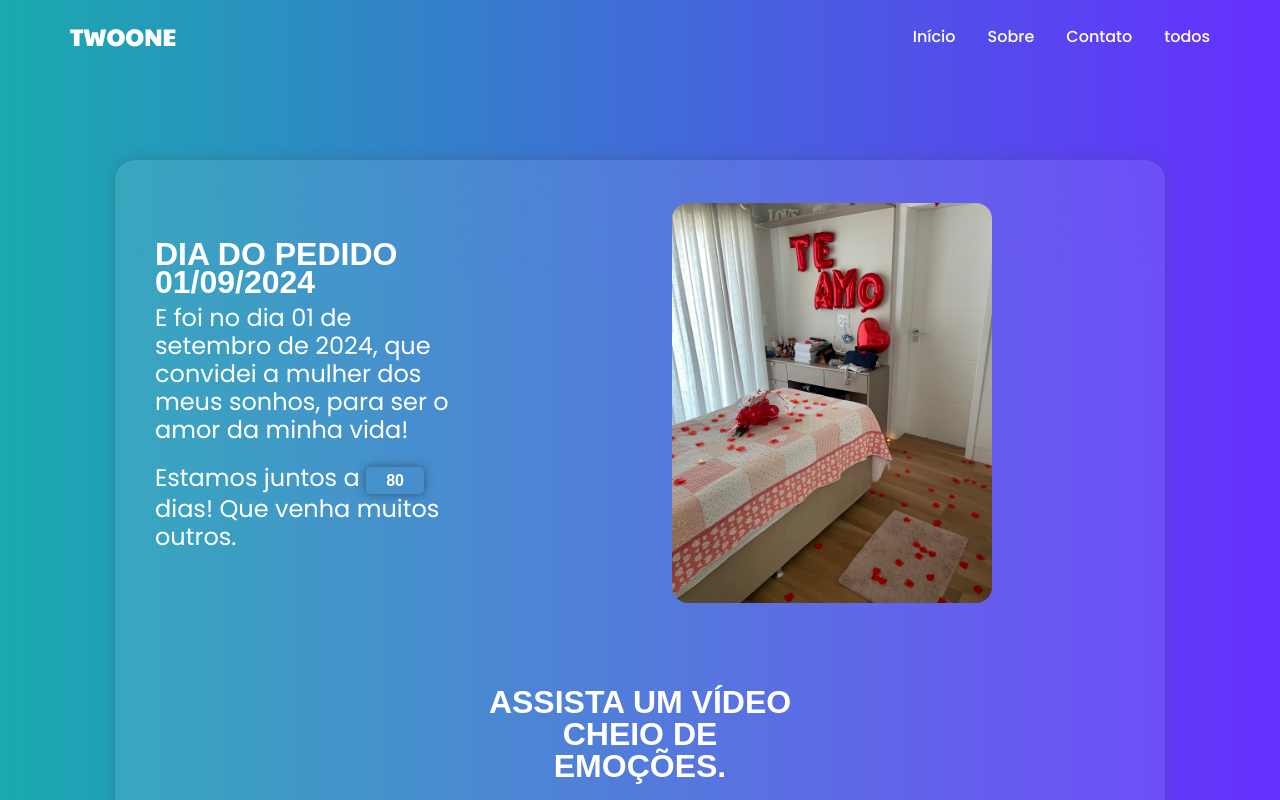
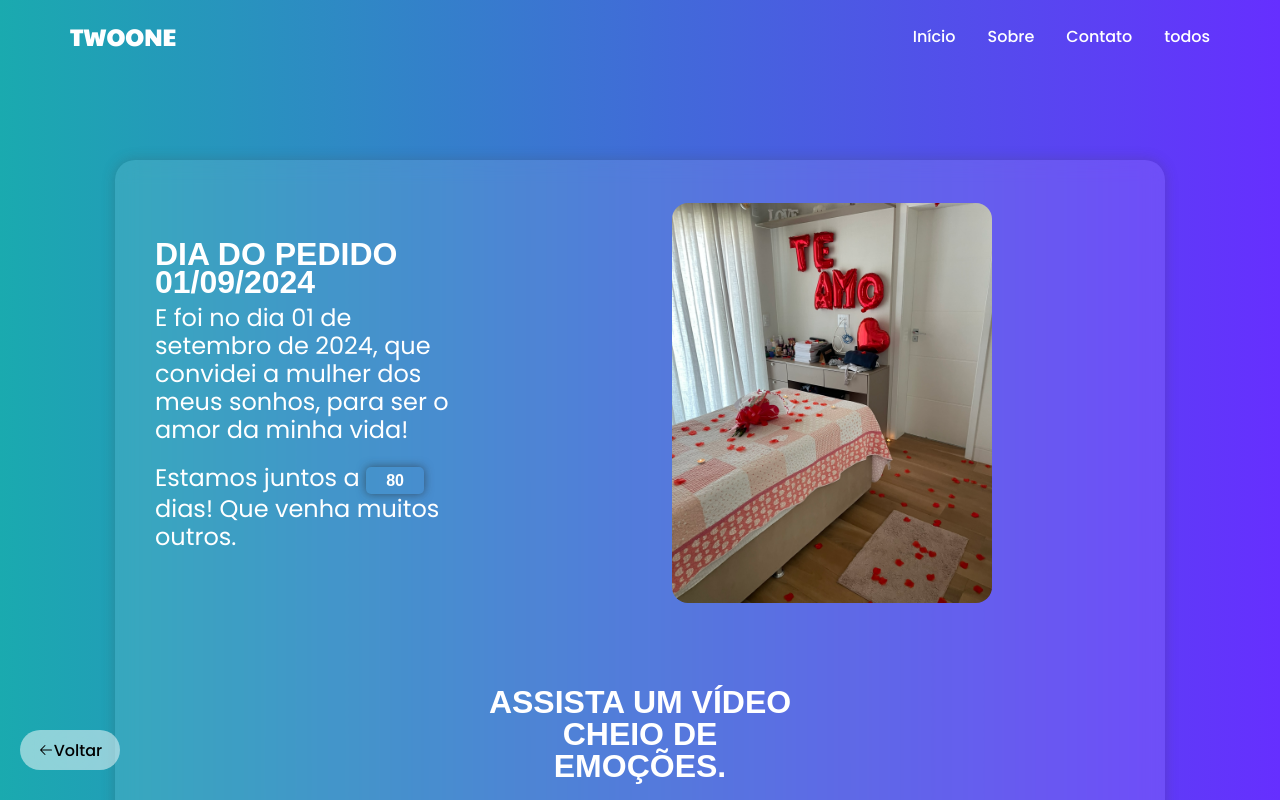
Before and after one commit to Cezarrull/sitetwoone, a React (Vite) app: page /Pedido in a window 1280 px wide. Shown: the top 800 px of the page. Built offline with nearby package versions, Linux system fonts and the light colour scheme.

Commit message:
:wrench::art: adjustments and add new animation from the folder Galeria

```diff
--- a/src/Components/Header/Header.jsx
+++ b/src/Components/Header/Header.jsx
@@ -1,5 +1,6 @@
 import { useState } from "react";
 import './Header.css'
+import { Link } from "react-router-dom";
 
 export function Header() {
     const [active, setActive] = useState("nav__menu");
@@ -23,9 +24,9 @@ export function Header() {
 
                 <ul className={active}>
                     <li className="nav__itemFirst" id="first">
-                        <a href="#" className="nav__link">
+                        <Link to="/" className="nav__link">
                             Início
-                        </a>
+                        </Link>
                     </li>
                     <li className="nav__item">
                         <a href="#" className="nav__link">
--- a/src/Pages/Desenhos/Desenhos.css
+++ b/src/Pages/Desenhos/Desenhos.css
@@ -4,10 +4,35 @@
     padding: 20vh 20px 20vh 20px;
 }
 
+.buttonBack {
+    position: fixed;
+    bottom: 30px;
+    left: 20px;
+    color: var(--black);
+    width: 100px;
+    height: 40px;
+    font-size: 1rem;
+    font-weight: 500;
+    font-family: 'Poppins', sans-serif;
+    display: flex;
+    justify-content: center;
+    align-items: center;
+    border-radius: 20px;
+    background: var(--button);
+    backdrop-filter: blur(50px);
+    transition: 0.2s;
+    cursor: pointer;
+}
+
+.buttonBack:hover {
+    text-decoration: none;
+    background: var(--white);
+}
+
 .content {
     padding: 18px;
     background: var(--bgMain);
-    backdrop-filter: blur(50px);
+    backdrop-filter: blur(10px);
     border-radius: 20px;
     margin-bottom: 10vh;
     padding-bottom: 5vh;
--- a/src/Pages/Desenhos/Desenhos.jsx
+++ b/src/Pages/Desenhos/Desenhos.jsx
@@ -2,6 +2,8 @@ import { Header } from "../../Components/Header/Header";
 import './Desenhos.css'
 
 import { ButtonUp } from "../../Components/ButtonUp/ButtonUp";
+import { ArrowLeft } from "@phosphor-icons/react";
+import { Link } from "react-router-dom";
 
 /*/////////////// Import Images ////////////////*/
 import Image1 from "../../Assets/Desenhos/img1.jpg"
@@ -51,6 +53,8 @@ export function Desenhos() {
         <>
         <Header />
         <ButtonUp />
+        <Link to="/" className="buttonBack"><ArrowLeft size={16}/>Voltar</Link>
+
             <div className="desenhoBody">
                 <div className="content">
                     <div className="contentOne">
--- a/src/Pages/Galeria/Galeria.css
+++ b/src/Pages/Galeria/Galeria.css
@@ -5,6 +5,31 @@
     display: flex;
     justify-content: center;
     align-items: center;
+}
+
+.buttonBack {
+    position: fixed;
+    bottom: 30px;
+    left: 20px;
+    color: var(--black);
+    width: 100px;
+    height: 40px;
+    font-size: 1rem;
+    font-weight: 500;
+    font-family: 'Poppins', sans-serif;
+    display: flex;
+    justify-content: center;
+    align-items: center;
+    border-radius: 20px;
+    background: var(--button);
+    backdrop-filter: blur(50px);
+    transition: 0.2s;
+    cursor: pointer;
+}
+
+.buttonBack:hover {
+    text-decoration: none;
+    background: var(--white);
 }
 
 .contentGaleria {
@@ -46,6 +71,8 @@
     padding: 20px;
     background: var(--white);
     z-index: 1;
+    display: flex;
+    justify-content: space-between;
 }
 
 .details h2 {
@@ -53,6 +80,26 @@
     font-family: 'Poppins', sans-serif;
     color: var(--black);
     font-weight: 600;
+}
+
+.folder {
+    color: var(--black);
+    opacity: 1;
+}
+
+.folderOpen {
+    color: var(--black);
+    position: absolute;
+    opacity: 0;
+    right: 20px;
+}
+
+.boxPhoto:hover .folder{
+    opacity: 0;
+}
+
+.boxPhoto:hover .folderOpen {
+    opacity: 1;
 }
 
 @media screen and (min-width: 700px) {
--- a/src/Pages/Galeria/Galeria.jsx
+++ b/src/Pages/Galeria/Galeria.jsx
@@ -4,11 +4,13 @@ import './Galeria.css';
 import Image1 from '../Galeria/Photos/FotosPrimeiras/porto.jpg'
 import Image2 from '../Galeria/Photos/PedidoDia/nosDoisPedido.jpg'
 import { Link } from "react-router-dom";
+import { ArrowLeft, Folder,FolderOpen } from "@phosphor-icons/react";
 
 export function Galeria() {
     return(
         <>
             <Header />
+            <Link to="/" className="buttonBack"><ArrowLeft size={16}/>Voltar</Link>
             <div className="galeriaBody">
                 <div className="contentGaleria">
                     <Link to="/PrimeirasFotos">
@@ -17,6 +19,8 @@ export function Galeria() {
 
                                 <figcaption className="details">
                                     <h2>PRIMEIRAS FOTOS</h2>
+                                    <Folder size={32} className="folder"/>
+                                    <FolderOpen size={32} className="folderOpen"/>
                                 </figcaption>
                         </figure>
                     </Link>
@@ -26,6 +30,8 @@ export function Galeria() {
 
                                 <figcaption className="details">
                                     <h2>DIA DO PEDIDO</h2>
+                                    <Folder size={32} className="folder"/>
+                                    <FolderOpen size={32} className="folderOpen"/>
                                 </figcaption>
                         </figure>
                     </Link>
--- a/src/Pages/Home/Home.css
+++ b/src/Pages/Home/Home.css
@@ -14,7 +14,7 @@
 .container {
     padding: 20px 18px;
     background: var(--bgMain);
-    backdrop-filter: blur(50px);
+    backdrop-filter: blur(10px);
     border-radius: 20px;
     margin-bottom: 35vh;
     box-shadow: 0 0 13px var(--shadow);
@@ -24,7 +24,7 @@
 .containerTwo {
     padding: 20px 18px;
     background: var(--bgMain);
-    backdrop-filter: blur(50px);
+    backdrop-filter: blur(10px);
     border-radius: 20px;
     margin-bottom: 35vh;
     box-shadow: 0 0 13px var(--shadow);
--- a/src/Pages/Pedido/Pedido.css
+++ b/src/Pages/Pedido/Pedido.css
@@ -2,6 +2,32 @@
     height: 100%;
     background: linear-gradient(to left, var(--purple), var(--green));
     padding: 20vh 20px 20vh 20px;
+}
+
+.buttonBack {
+    position: fixed;
+    bottom: 30px;
+    left: 20px;
+    color: var(--black);
+    width: 100px;
+    height: 40px;
+    font-size: 1rem;
+    font-weight: 500;
+    font-family: 'Poppins', sans-serif;
+    display: flex;
+    justify-content: center;
+    align-items: center;
+    border-radius: 20px;
+    background: var(--button);
+    backdrop-filter: blur(50px);
+    transition: 0.2s;
+    cursor: pointer;
+    z-index: 1000;
+}
+
+.buttonBack:hover {
+    text-decoration: none;
+    background: var(--white);
 }
 
 .pedidoBody video {
@@ -13,7 +39,7 @@
 .containerTwoOrder {
     padding: 18px;
     background: var(--bgMain);
-    backdrop-filter: blur(50px);
+    backdrop-filter: blur(10px);
     border-radius: 20px;
     margin-bottom: 10vh;
     padding-bottom: 5vh;
--- a/src/Pages/Pedido/Pedido.jsx
+++ b/src/Pages/Pedido/Pedido.jsx
@@ -1,6 +1,8 @@
 import { Header } from '../../Components/Header/Header'
 import './Pedido.css'
-import { Play } from '@phosphor-icons/react'
+
+import { Play, ArrowLeft } from '@phosphor-icons/react'
+import { Link } from 'react-router-dom'
 
 import Image1 from '../../Assets/Pedido/quartoTeAmo.jpg'
 
@@ -8,6 +10,8 @@ export function Pedido() {
     return(
         <>
         <Header />
+        <Link to="/" className="buttonBack"><ArrowLeft size={16}/>Voltar</Link>
+
             <div className="pedidoBody">
                 <div className="containerOrder">
                     <div className="containerDiv">
```
